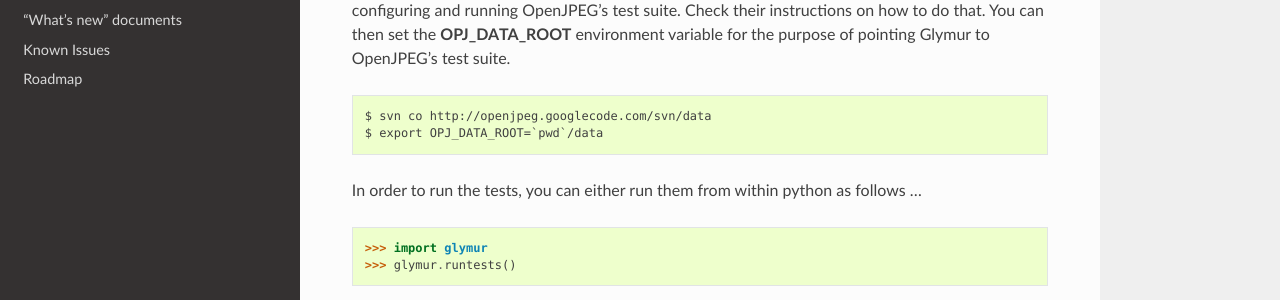
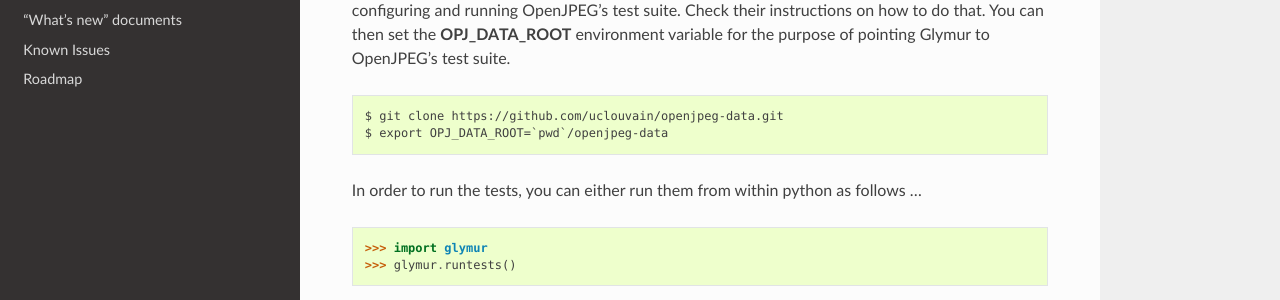
Before and after one commit to quintusdias/glymur, a Sphinx documentation site: the page built from docs/source/detailed_installation.rst, in a window 1280 px wide and 900 px high, scrolled down 988 px. Shown: the part 293-593 px from the top of the window. Built offline with Sphinx 7.4.7 and the Read the Docs theme 2.0.0, drawn with Linux system fonts in a browser that asks for light colours.

Commit message:
Update docs for OPJ_DATA_ROOT source
The source is retrieved now from GitHub, not via SVN and googlecode.

Closes-Issue: #339

```diff
--- a/docs/source/detailed_installation.rst
+++ b/docs/source/detailed_installation.rst
@@ -61,8 +61,8 @@
 set the **OPJ_DATA_ROOT** environment variable for the purpose of
 pointing Glymur to OpenJPEG's test suite. ::
 
-    $ svn co http://openjpeg.googlecode.com/svn/data
-    $ export OPJ_DATA_ROOT=`pwd`/data
+    $ git clone https://github.com/uclouvain/openjpeg-data.git
+    $ export OPJ_DATA_ROOT=`pwd`/openjpeg-data
 
 In order to run the tests, you can either run them from within
 python as follows ... ::
```
